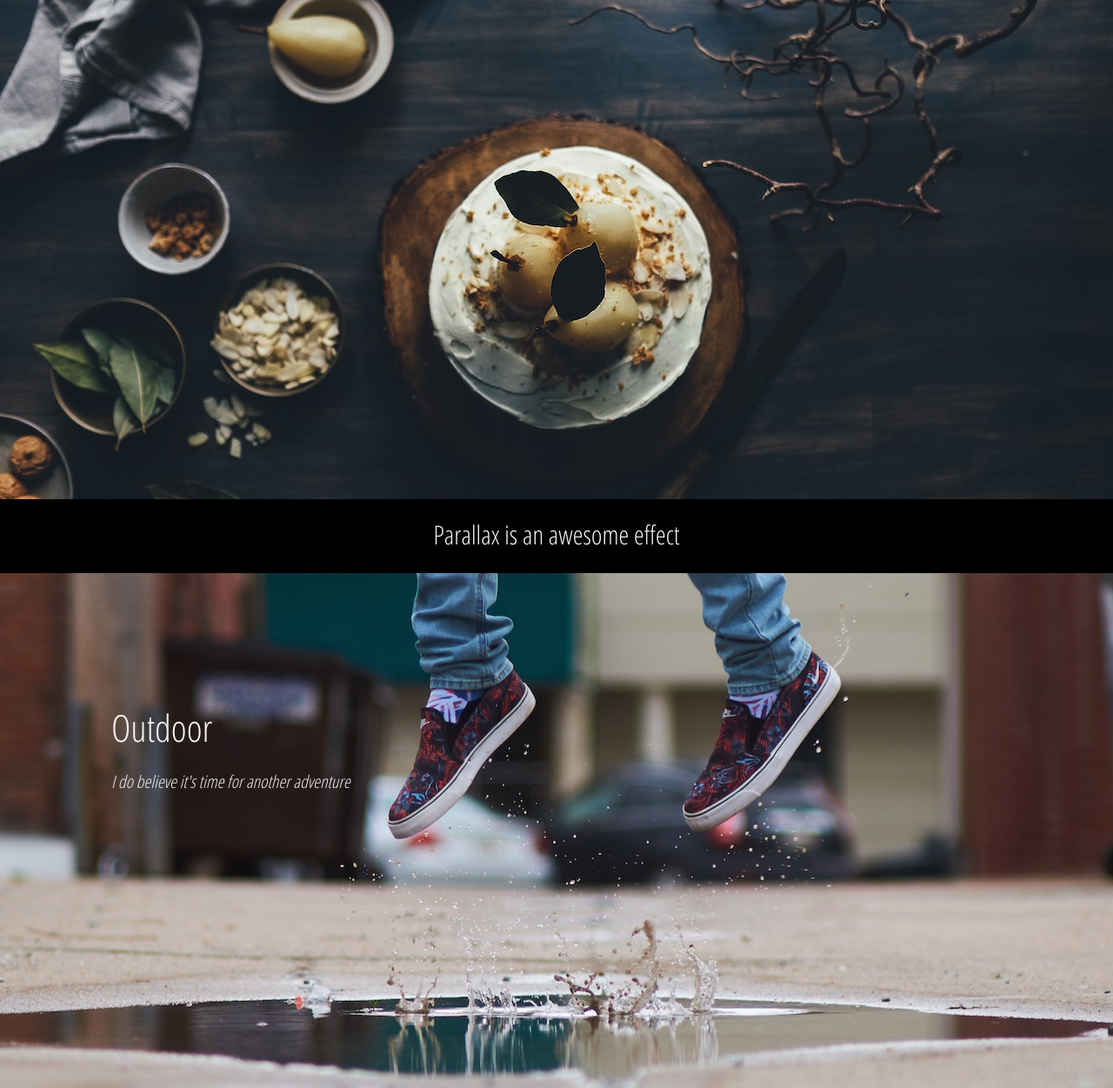
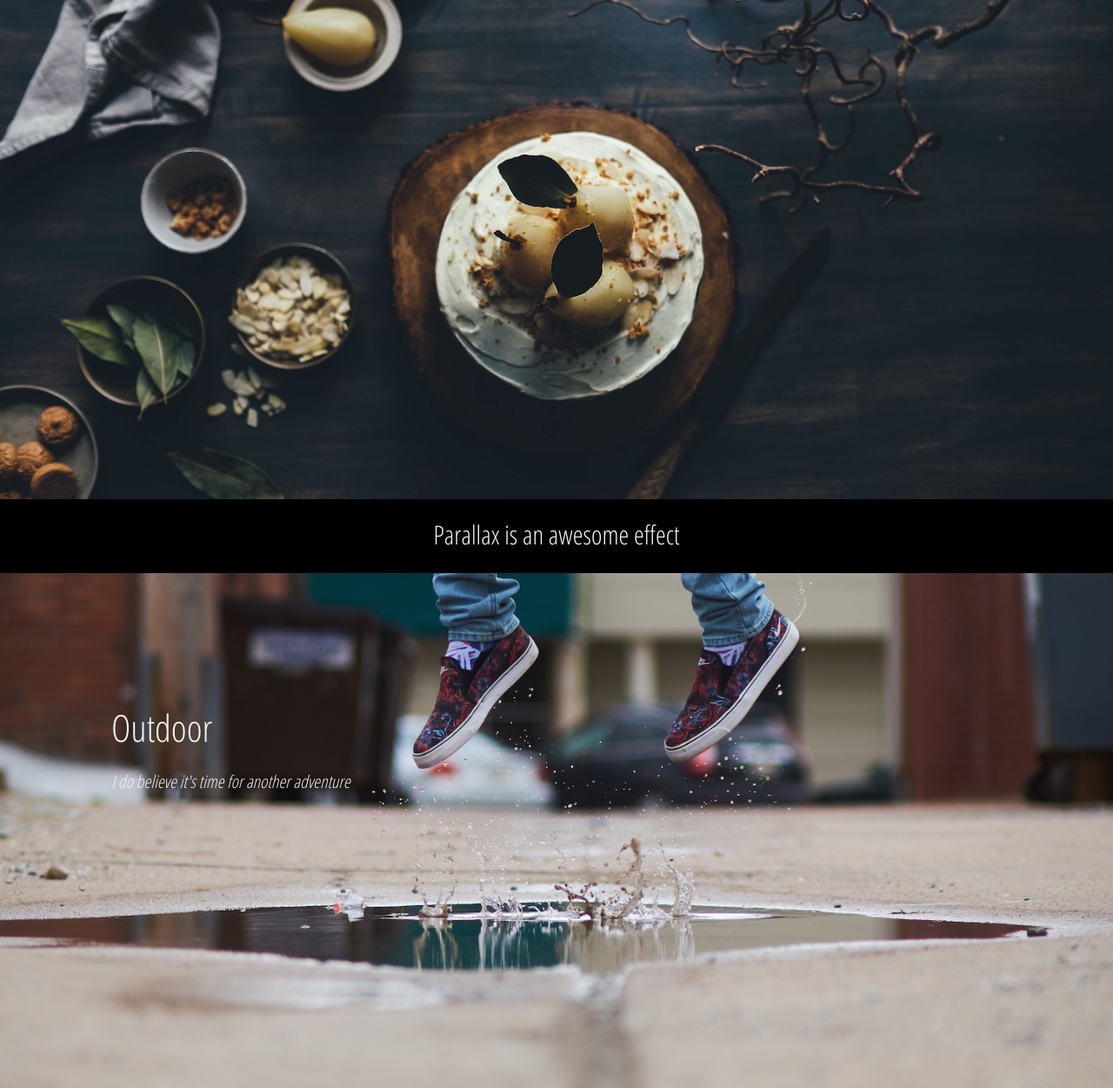
Before and after one commit to hamzeen/scrollize.js, a plain HTML site: page index.html in a window 1280 px wide. Shown: the part 154-1405 px from the top of the page at 87% size. Drawn offline with Linux system fonts and the light colour scheme.

Commit message:
Update style.css

```diff
--- a/styles/style.css
+++ b/styles/style.css
@@ -76,11 +76,13 @@ h2 {
   width: 100%;
   background-image: url(../001.jpeg);
   background-position: 50% 0px;
+  background-size: cover;
 }
 #story2 {
   width: 100%;
   background-image: url(../002.jpeg);
   background-position: 50% -72px;
+  background-size: cover;
   padding-left: 10%;
   padding-top: 10%;
 }
@@ -88,6 +90,7 @@ h2 {
   width: 100%;
   background-image: url(../003.jpeg);
   background-position: 50% 0px;
+  background-size: cover;
   padding-right: 10%;
   padding-top: 10%;
 }
```
